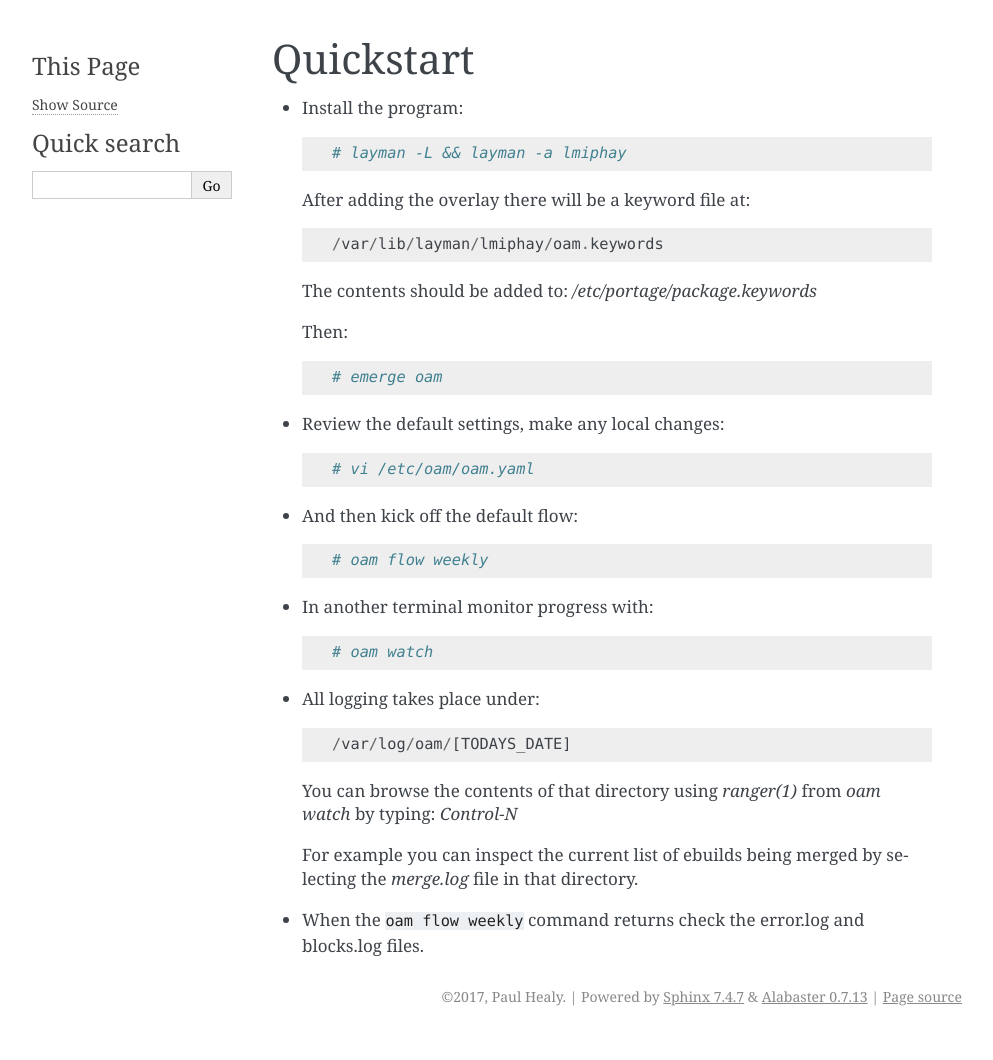
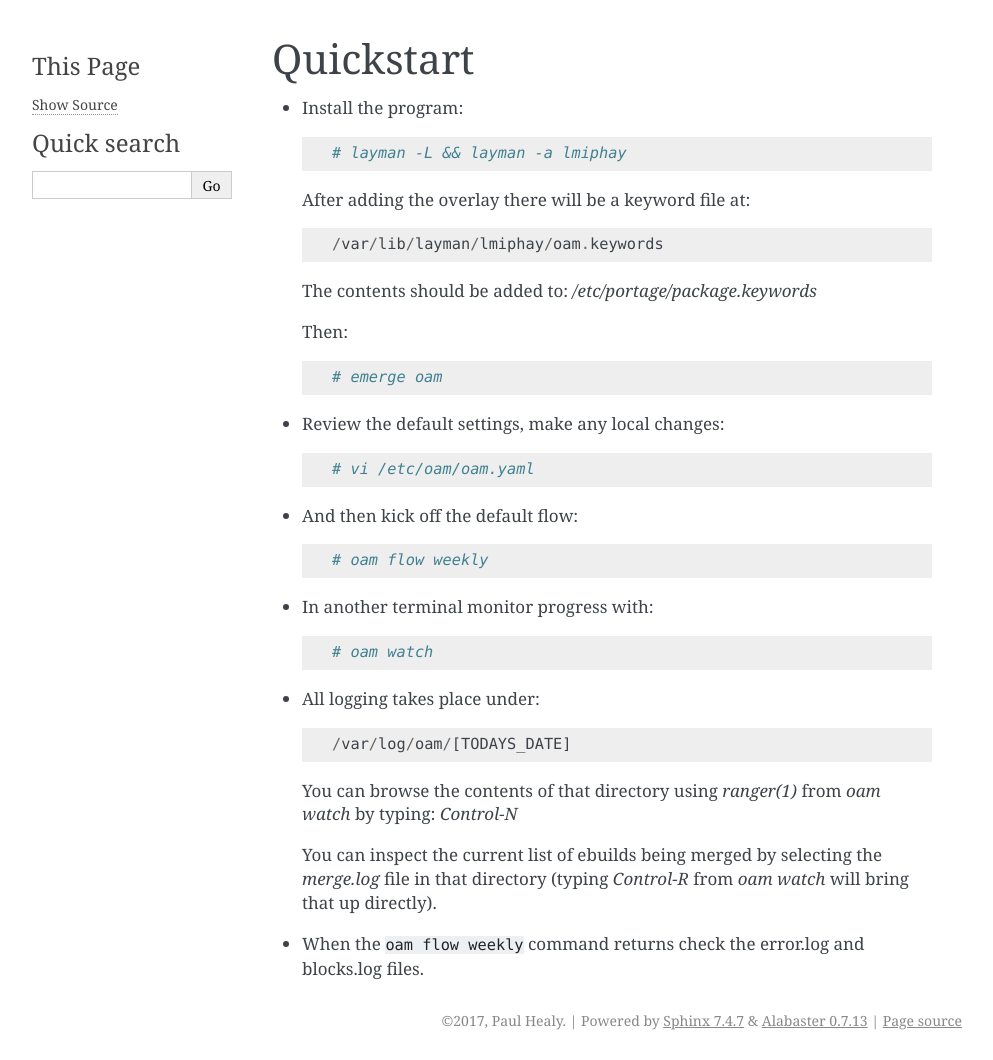
Before and after one commit to lmiphay/oam, a Sphinx documentation site: the page built from docs/source/quickstart.rst, in a window 1280 px wide. Shown: the whole page, without its empty margins (148-1141 px from the left). Built offline with Sphinx 7.4.7, drawn with Linux system fonts in a browser that asks for light colours; before the commit the page ends 1036 px from its top, so only the background shows below that.

Commit message:
add note on seeing current merge list via ctrl-R from oam watch

```diff
--- a/docs/source/quickstart.rst
+++ b/docs/source/quickstart.rst
@@ -34,6 +34,6 @@ Quickstart
 
   You can browse the contents of that directory using `ranger(1)` from `oam watch` by typing: `Control-N`
 
-  For example you can inspect the current list of ebuilds being merged by selecting the `merge.log` file in that directory.
+  You can inspect the current list of ebuilds being merged by selecting the `merge.log` file in that directory (typing `Control-R` from `oam watch` will bring that up directly).
 
 * When the ``oam flow weekly`` command returns check the error.log and blocks.log files.
```
